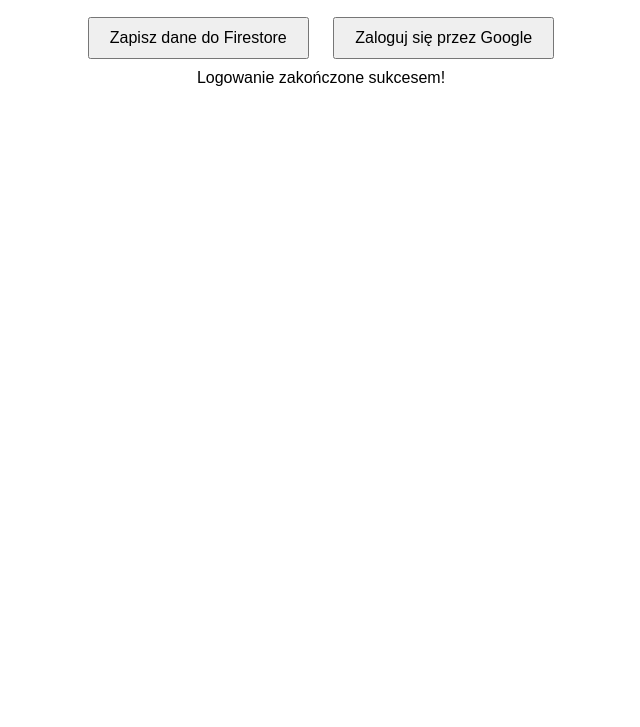
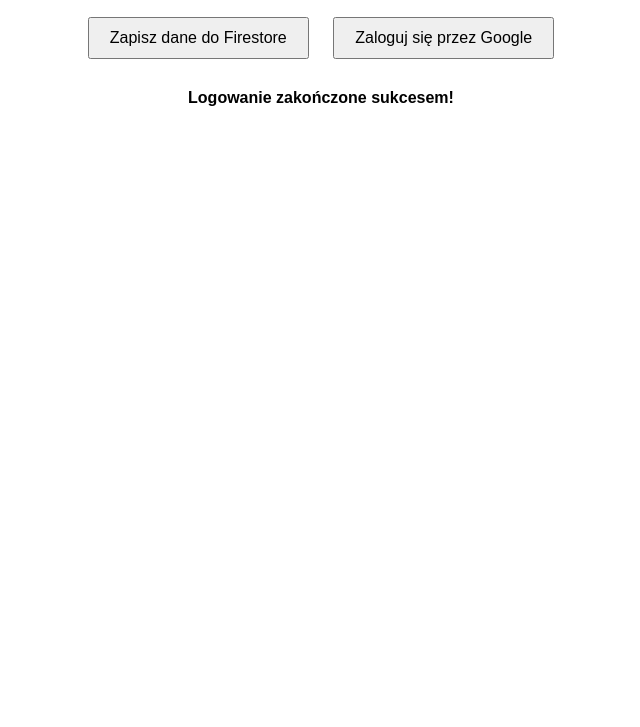
Before and after one commit to Ishnes/Firebase, a plain HTML site: page index.html in a window 1280 px wide. Shown: the part 73-800 px from the top of the page, without its empty margins (319-959 px from the left). Drawn offline with Linux system fonts and the light colour scheme; no server answers.

Commit message:
Add files via upload

```diff
--- a/index.html
+++ b/index.html
@@ -17,18 +17,20 @@
             font-size: 16px;
             cursor: pointer;
         }
+
+        #messages {
+            margin-top: 20px;
+            font-weight: bold;
+        }
     </style>
-
 </head>
 <body>
     <h1>Witaj na stronie Firebase!</h1>
     <button id="saveDataBtn">Zapisz dane do Firestore</button>
+    <button id="google-login">Zaloguj się przez Google</button>
 
-    <button id="google-login">Zaloguj się przez Google</button>
+    <!-- Element do wyświetlania wiadomości -->
     <div id="messages"></div>
-
-
-
 
     <script type="module" src="app.js"></script>
 </body>
```
